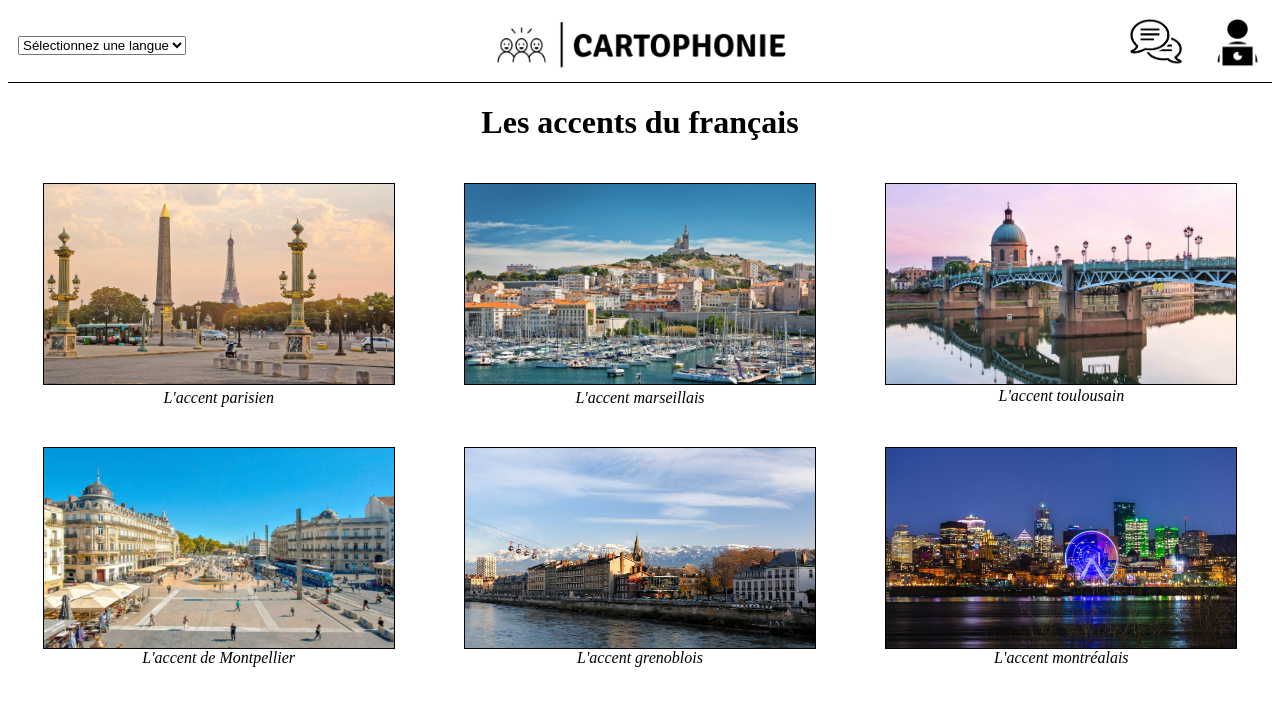
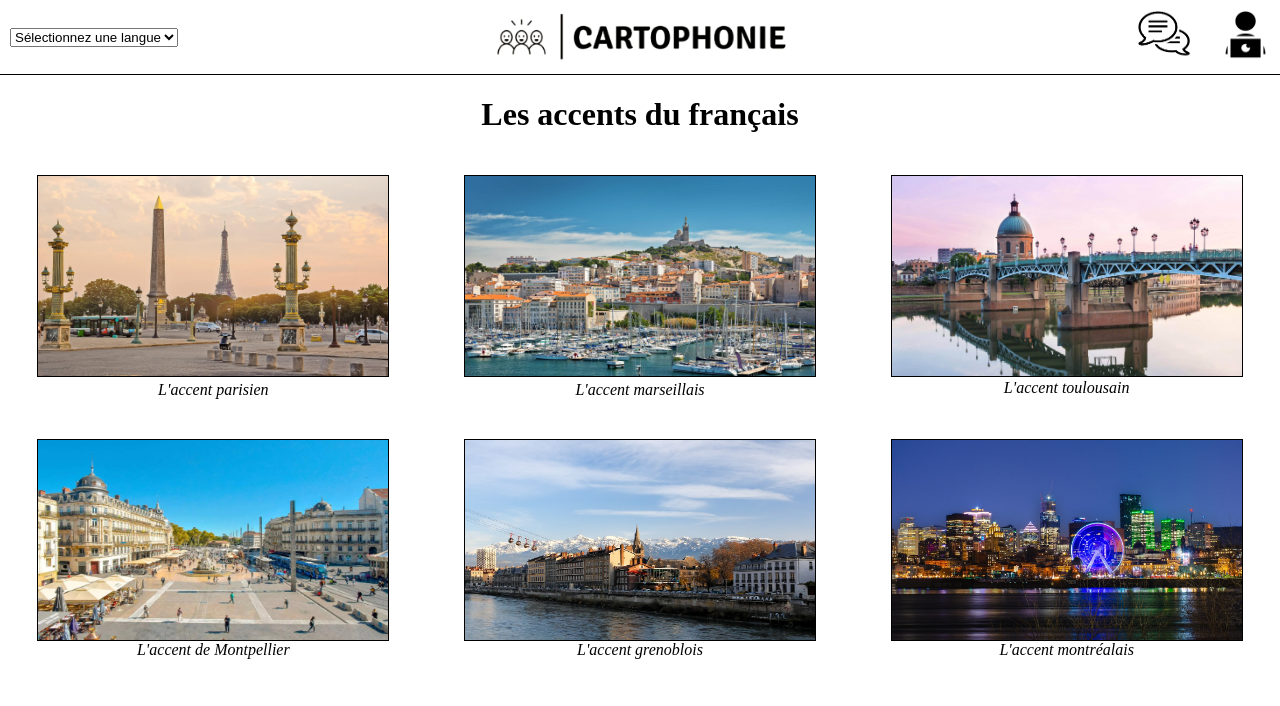
Before and after one commit to lucadeva97/Technique-de-projet, a PHP site: page /accentfr.html in a window 1280 px wide. Shown: the top 706 px of the page. Run offline with PHP 8.4, Linux system fonts and the light colour scheme.

Commit message:
Update sty.css

```diff
--- a/Projet Tech/sty.css
+++ b/Projet Tech/sty.css
@@ -1,3 +1,8 @@
+body {
+    padding: 0px;
+    margin: 0px;
+}
+
 .header-container {
     display: flex;
     justify-content: space-between;
@@ -225,10 +230,7 @@ header {
     padding-right: 80px;
 }
 
-.bodyMarseille {
-    padding: 0px;
-    margin: 0px;
-}
+
 
 /* Paris */
 
```
